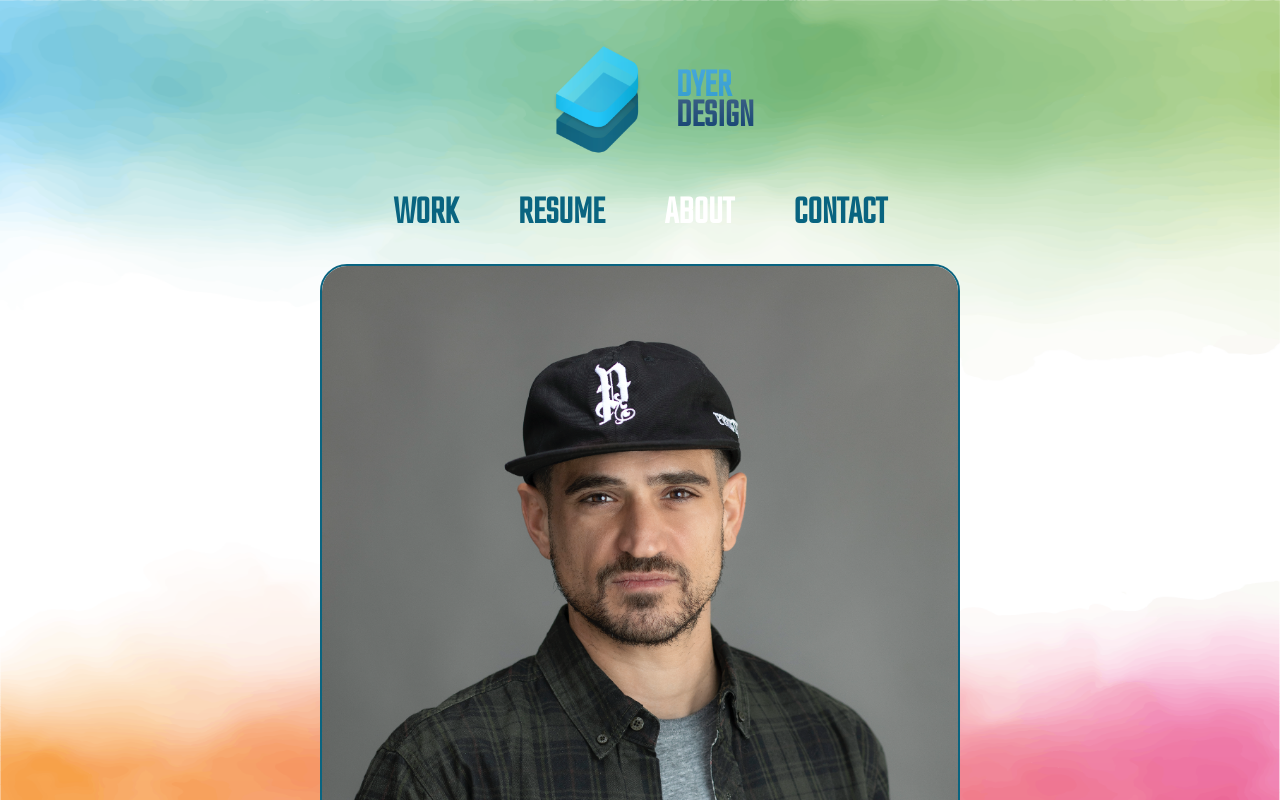
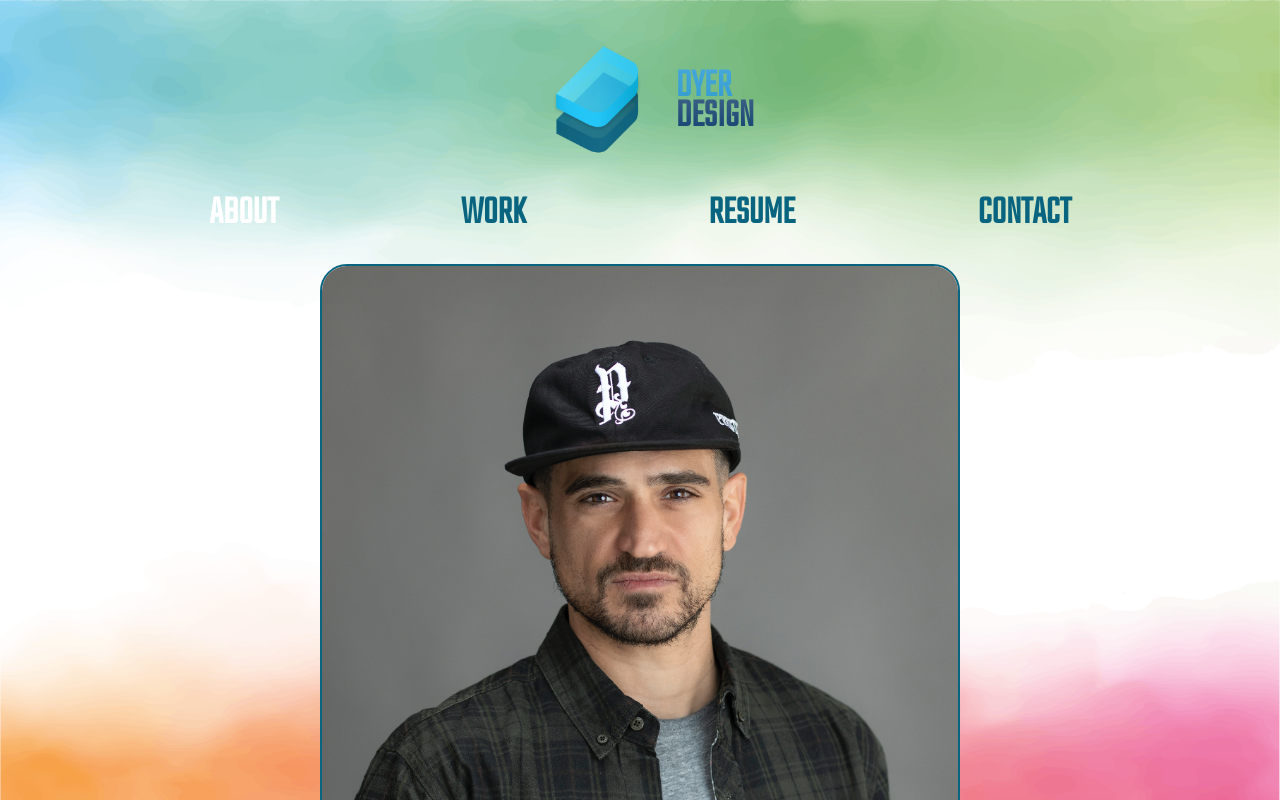
Before and after one commit to djdyer/dyer-design, a React (Create React App) app: page /about in a window 1280 px wide. Shown: the top 800 px of the page. Built offline with nearby package versions, Linux system fonts and the light colour scheme.

Commit message:
nav fix3

```diff
--- a/src/App.css
+++ b/src/App.css
@@ -74,6 +74,8 @@ body {
 
 /* NAVIGATION */
 header {
+  display: flex;
+  flex-direction: row;
   width: 100vw;
   padding: 30px 0px;
   height: fit-content;
@@ -94,6 +96,11 @@ nav {
 #header {
   width: 80%;
   margin: auto;
+}
+
+#header-nav {
+  margin: auto;
+  max-width: 80%;
 }
 
 h1 {
@@ -141,6 +148,7 @@ a {
   display: flex;
   justify-items: space-around;
   align-items: center;
+  justify-content: center;
   margin-bottom: 20px;
 }
 
@@ -643,12 +651,6 @@ p.error-text {
 }
 
 @media screen and (max-width: 1300px) {
-  nav {
-    flex-direction: column;
-    justify-items: center;
-    margin: 0px;
-  }
-
   .flexgrid {
     flex-direction: column;
     justify-content: flex-start;
@@ -742,6 +744,9 @@ p.error-text {
 }
 
 @media screen and (max-width: 600px) {
+  #header-nav {
+    max-width: 90%;
+  }
   .work-entry {
     width: 90vw;
   }
--- a/src/App.js
+++ b/src/App.js
@@ -1,4 +1,6 @@
 import { BrowserRouter as Router, Routes, Route } from "react-router-dom";
+import { Navigate } from "react-router-dom";
+
 import "./App.css";
 import Header from "./components/Header";
 import Footer from "./components/Footer";
@@ -25,9 +27,9 @@ function App() {
 
         <div id="site-body">
           <Routes>
-            <Route path="/" element={<Work />} />
+            <Route path="/" element={<Navigate to="/about" replace />} />
+            <Route path="/about" element={<About />} />
             <Route path="/work" element={<Work />} />
-            <Route path="/about" element={<About />} />
             <Route path="/resume" element={<Resume />} />
             <Route path="/contact" element={<Contact />} />
 
--- a/src/components/Header.js
+++ b/src/components/Header.js
@@ -7,7 +7,6 @@ export default function Header() {
   return (
     <header>
       <div id="header">
-        <nav>
         <div id="logolockup">
           <a
             href="https://dyer.design"
@@ -23,6 +22,13 @@ export default function Header() {
         </div>
 
         <div id="header-nav">
+          <nav>
+            <NavLink
+              to="/about"
+              className={({ isActive }) => (isActive ? "h1active" : "")}
+            >
+              <h1>ABOUT</h1>
+            </NavLink>
             <NavLink
               to="/work"
               className={({ isActive }) => (isActive ? "h1active" : "")}
@@ -38,20 +44,13 @@ export default function Header() {
             </NavLink>
 
             <NavLink
-              to="/about"
-              className={({ isActive }) => (isActive ? "h1active" : "")}
-            >
-              <h1>ABOUT</h1>
-            </NavLink>
-
-            <NavLink
               to="/contact"
               className={({ isActive }) => (isActive ? "h1active" : "")}
             >
               <h1>CONTACT</h1>
             </NavLink>
+          </nav>
         </div>
-        </nav>
       </div>
     </header>
   );
```
Lines whose indentation alone changed are shown as unchanged.
